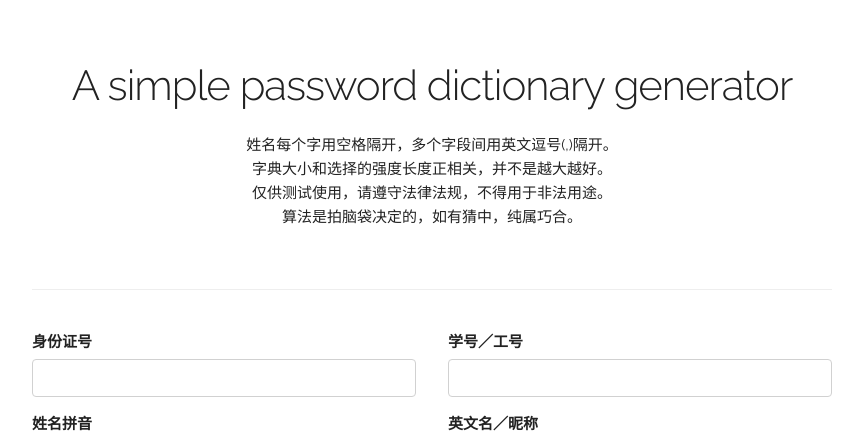
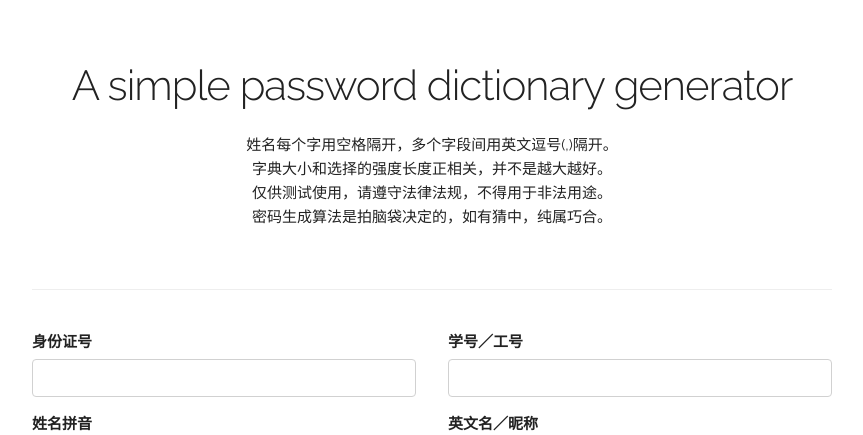
Before and after one commit to 0xHJK/passgen, a Flask app: page / in a window 1280 px wide. Shown: the top 435 px of the page, without its empty margins (208-1071 px from the left). Run offline with Flask 2, Linux system fonts and the light colour scheme.

Commit message:
修改描述

```diff
--- a/code/templates/index.html
+++ b/code/templates/index.html
@@ -14,7 +14,7 @@
             <p>姓名每个字用空格隔开，多个字段间用英文逗号(,)隔开。<br>
             字典大小和选择的强度长度正相关，并不是越大越好。<br>
             仅供测试使用，请遵守法律法规，不得用于非法用途。<br>
-            算法是拍脑袋决定的，如有猜中，纯属巧合。</p>
+            密码生成算法是拍脑袋决定的，如有猜中，纯属巧合。</p>
         </section>
         <form action="/" method="POST">
             <section class="info">
```
